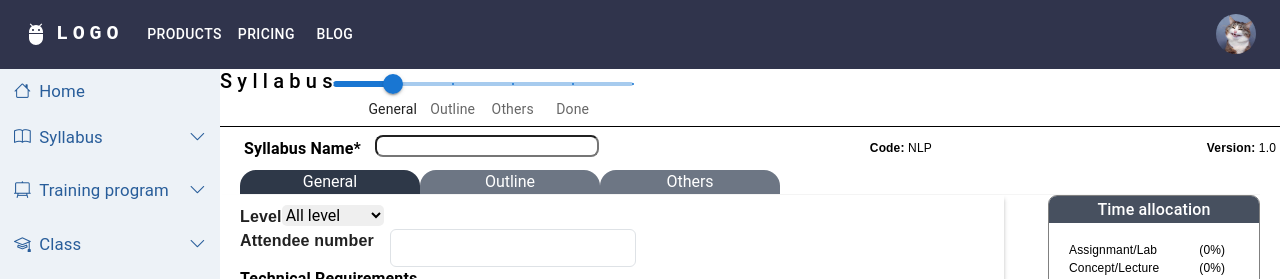
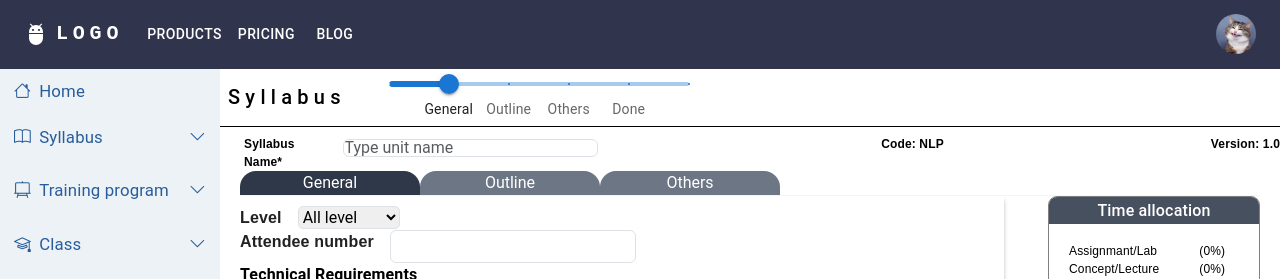
Before and after one commit to anhbang369/manage-education, a React (Create React App) app: page /lp in a window 1280 px wide. Shown: the top 279 px of the page. Built offline with nearby package versions, Linux system fonts and the light colour scheme; what @devexpress/dx-react-scheduler-material-ui would draw is missing.

Commit message:
continue fix syllabus

```diff
--- a/src/Page/SyllabusCreate.js
+++ b/src/Page/SyllabusCreate.js
@@ -64,7 +64,7 @@ const SyllabusCreate = () => {
                         <Box sx={{ bgcolor: '#FFF', height: '100%', width: '100%' }}>
                             <div>
                                 <div className='d-flex text-black m-0 border-bottom border-black'>
-                                    <h5 className='text-black mt-8 mx-15 mb-0 text-center'>S y l l a b u s</h5>
+                                    <h5 className='text-black mt-3 me-5 ms-2 text-center'>S y l l a b u s</h5>
                                     <Box sx={{ width: 300 }}>
                                         <Slider
                                             aria-label="Custom marks"
@@ -77,9 +77,9 @@ const SyllabusCreate = () => {
                                     </Box>
                                 </div>
                                 <div className='mt-2 d-flex justify-content-md-between text-black w-64'>
-                                    <div className='option_div'>
-                                        <h6 className='option__title'>Syllabus Name*</h6>
-                                        <input type='text' className='option__input' />
+                                    <div className='d-flex'>
+                                        <p className='mx-4'>Syllabus Name*</p>
+                                        <input type="text" class="form-control h-50 w-100 p-0 mx-3 my-1" placeholder='Type unit name' aria-describedby="basic-addon1" />
                                     </div>
                                     <p className='option__code'><b>Code:</b>  NLP</p>
                                     <p className='option__version'><b>Version:</b>  1.0</p>
--- a/src/Page/syllabusCreate.css
+++ b/src/Page/syllabusCreate.css
@@ -1,7 +1,3 @@
-.option_div{
-    display: flex;
-}
-
 .option__input{
     border-radius: 8px;
     margin-left: 10px;
@@ -10,19 +6,7 @@
 
 .option__title{
     color: black;
-    font-weight: bold;
     margin-left: 20px;
-    padding: 4px;
-}
-
-.option__code{
-    padding: 4px;
-    font-weight: normal;
-}
-
-.option__version{
-    padding: 4px;
-    font-weight: normal;
 }
 
 .css-1aznpnh-MuiSlider-root{
--- a/src/components/general/GeneralCreate.jsx
+++ b/src/components/general/GeneralCreate.jsx
@@ -18,7 +18,7 @@ const GeneralCreate = () => {
                                 <div className='d-flex'>
                                     <p className="fs-6">Level</p>
                                 </div>
-                                <select class="custom-select fs-6">
+                                <select class="custom-select h-75 mx-3 border">
                                     <option selected>All level</option>
                                     <option value="1">One</option>
                                     <option value="2">Two</option>
@@ -30,8 +30,8 @@ const GeneralCreate = () => {
                             <div className='d-flex justify-content-start'>
                                 <p className="fs-6 me-3">Attendee number</p>
 
-                                <div className="w-20">
-                                    <input type="number" class="form-control" aria-describedby="basic-addon1" />
+                                <div className='h-25'>
+                                    <input type="number" class="form-control h-25" aria-describedby="basic-addon1" />
                                 </div>
                             </div>
                         </div>
--- a/src/components/other/OthersCreate.jsx
+++ b/src/components/other/OthersCreate.jsx
@@ -33,9 +33,9 @@ const OthersCreate = () => {
                     <h6 className="other__location">Assessment scheme</h6>
                     <div className="d-flex justify-content-start my-0 mx-7">
                         <div>
-                            <p className='my-1'>Quiz*</p>
-                            <p className='my-1'>Assignment*</p>
-                            <p className='my-1'>Final**</p>
+                            <p className='my-1 mx-2'>Quiz*</p>
+                            <p className='my-1 mx-2'>Assignment*</p>
+                            <p className='my-1 mx-2'>Final**</p>
                         </div>
                         <div>
                             <div>
@@ -49,7 +49,7 @@ const OthersCreate = () => {
                             </div>
                         </div>
                     </div>
-                    <div className="d-flex border-bottom border-black mx-3">
+                    <div className="d-flex border-bottom border-black border-top border-black mx-2">
                         <p className="d-flex h-50">Final Theory* <input type="number" class="form-control h-50 w-25 p-0 mx-3 my-1" aria-describedby="basic-addon1" /></p>
                         <p className="d-flex h-50">Final Theory* <input type="number" class="form-control h-50 w-25 p-0 mx-3 my-1" aria-describedby="basic-addon1" /></p>
                     </div>
--- a/src/components/outline/OutlineCreate.jsx
+++ b/src/components/outline/OutlineCreate.jsx
@@ -124,7 +124,7 @@ const OutlineCreate = () => {
                                                     <p className="unit__number">Unit 7</p>
                                                     <div className='title__div'>
                                                         <p className="unit__title-create">Unit name</p>
-                                                        <span className="unit__time"><input className='input__create-unit' type="text" placeholder='Type unit name' /></span>
+                                                        <span className="unit__time"><input type="text" class="form-control h-50 w-100 p-0 mx-3 my-1" placeholder='Type unit name' aria-describedby="basic-addon1" /></span>
                                                     </div>
                                                     <div className='unit__edit'>
                                                         <button className="btn__create-unit">Create</button>
--- a/src/index.css
+++ b/src/index.css
@@ -93,3 +93,7 @@ body{
   display: inline-block;
   width: 1.7em;
 }
+
+.bg-core{
+  background-color: #282c34;
+}
```
